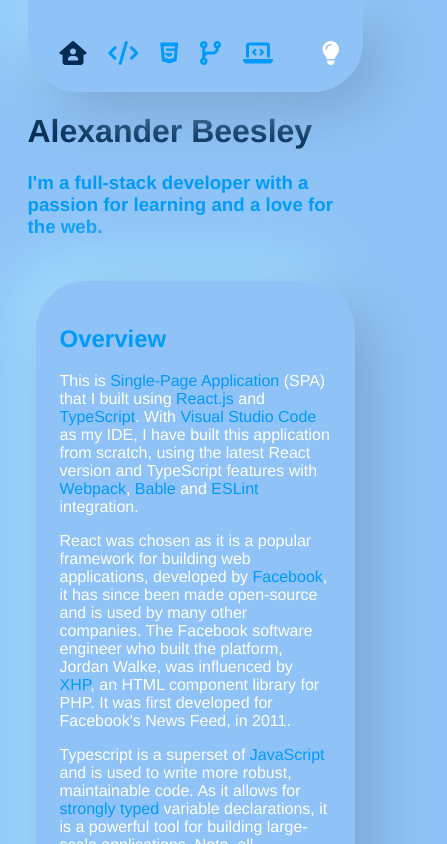
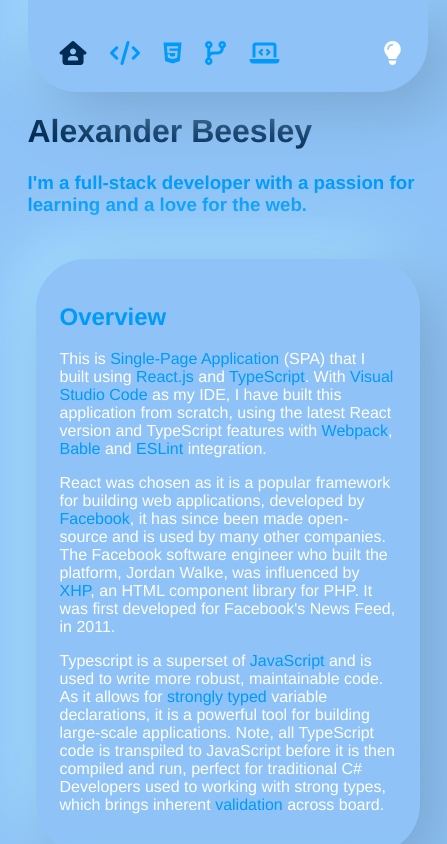
Before and after one commit to AlexBeesley/Personal-Blog-using-React, a React (Vite) app: page / in a window 390 px wide. Shown: the top 844 px of the page, 447 px wide, since content can reach past the window. Built offline with nearby package versions, Linux system fonts and the light colour scheme.

Commit message:
Responsivity issues resolved #6

```diff
--- a/src/Styles/main.module.scss
+++ b/src/Styles/main.module.scss
@@ -7,7 +7,8 @@ body {
   font-family: var(--font-family);
   padding-left: 10%;
   padding-right: 10%;
-  padding-top: 1rem;
+  padding-top: 1.5rem;
+  min-width: 25rem;
 }
 
 .loader {
@@ -82,7 +83,7 @@ h2, h3 {
   left: 0;
   z-index: 1;
   padding: 1.5rem;
-  margin-top: -1.5rem;
+  margin-top: -2rem;
   background-color: var(--background);
   border-top: solid 1rem var(--background);
   border-bottom-left-radius: 50px;
```
